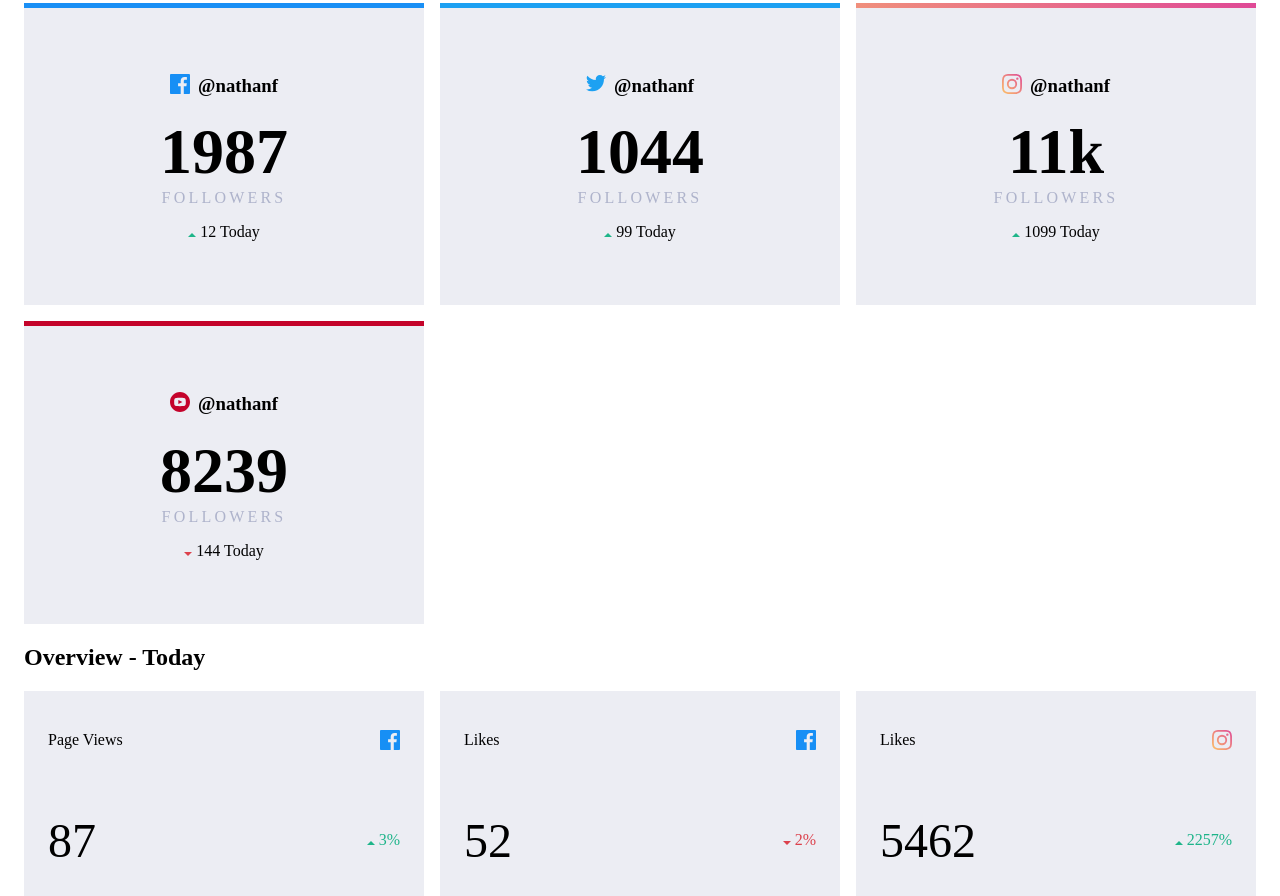
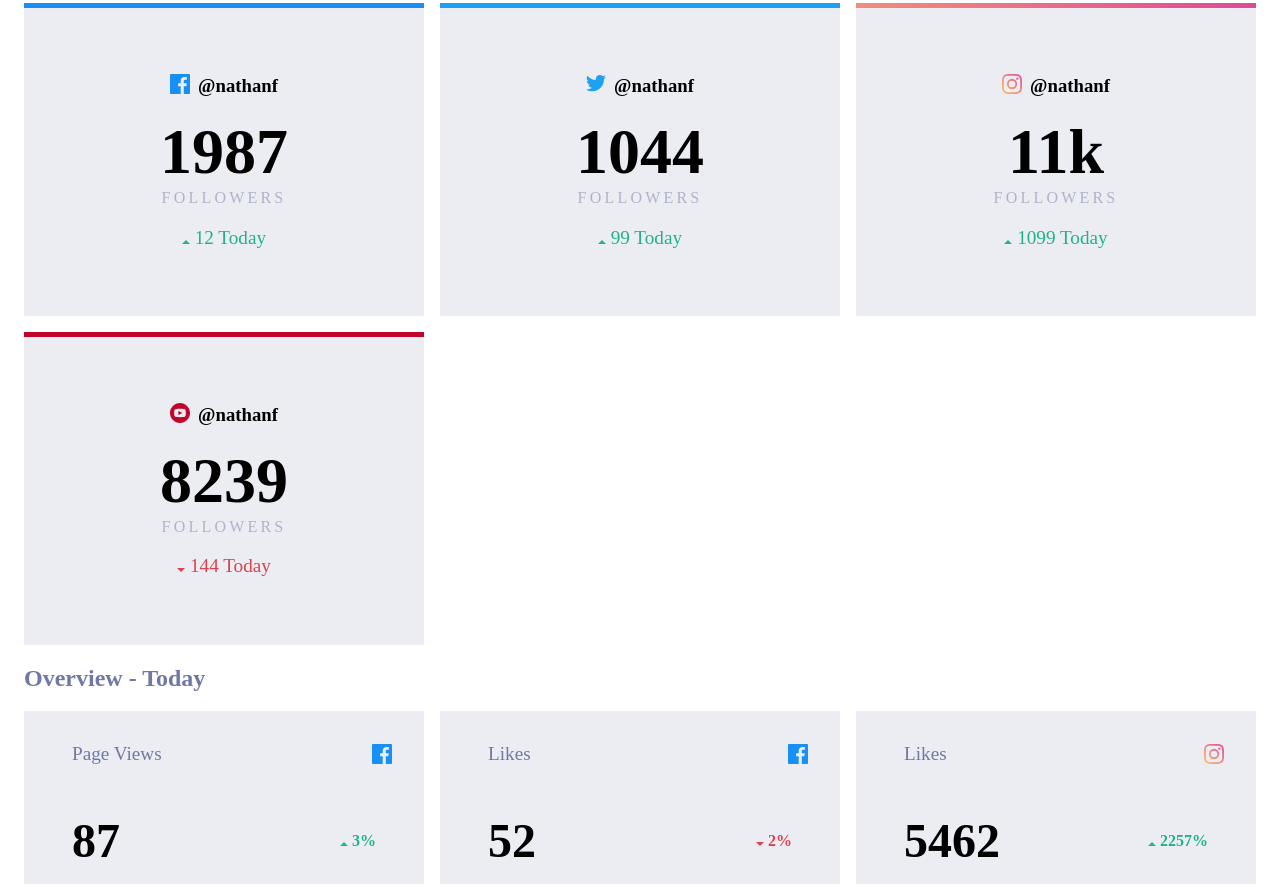
Before and after one commit to timegated/social-media-dashboard, a plain HTML site: page index.html in a window 1280 px wide. Shown: the part 184-1080 px from the top of the page. Drawn offline with Linux system fonts and the light colour scheme.

Commit message:
Added colors to signify trends in socialmediacard component

```diff
--- a/assets/sass/components/_overviewcard.scss
+++ b/assets/sass/components/_overviewcard.scss
@@ -1,5 +1,12 @@
+.main-content__overview {
+
+  .overview__header {
+    color: darken($light-theme-toggle, 20);
+  }
+
+
   .overview__card {
-  padding: 1.5rem;
+    padding: 0 2rem 0 2rem;
     background: lighten($light-theme-toggle, 20);
 
     &:hover {
@@ -13,6 +20,14 @@
       display: flex;
       align-items: center;
       justify-content: space-between;
+      margin: 1rem 0 1rem 0;
+
+      & p {
+        font-size: 1.2rem;
+        margin: 0;
+        padding: 1rem;
+        color: darken($light-theme-toggle, 20);
+      }
     }
 
     .overview__number {
@@ -20,6 +35,12 @@
       align-items: center;
       justify-content: space-between;
       font-size: 3rem;
+      font-weight: 600;
+      & p {
+        margin: 0;
+        padding: 1rem;
+      }
+
        .overview__percent {
         font-size: 1rem;
       }
@@ -33,3 +54,4 @@
       }
     }
   }
+}
--- a/assets/sass/components/_socialmediacard.scss
+++ b/assets/sass/components/_socialmediacard.scss
@@ -37,6 +37,7 @@
     }
   }
 
+  .social-media__followers {
     .social-media__followers--number {
       font-size: 4rem;
       font-weight: bold;
@@ -50,4 +51,16 @@
       text-transform: uppercase;
       color: $light-theme-toggle;
     }
+
+    .social-media__followers--new {
+      font-size: 1.2rem;
     }
+    & .up {
+      color: $primary-lime-green;
+    }
+    & .down {
+      color: $primary-bright-red;
+    }
+  }
+
+}
```
Also changed, not shown: assets/css/main.css, 1 other file. Lines whose indentation alone changed are shown as unchanged.
